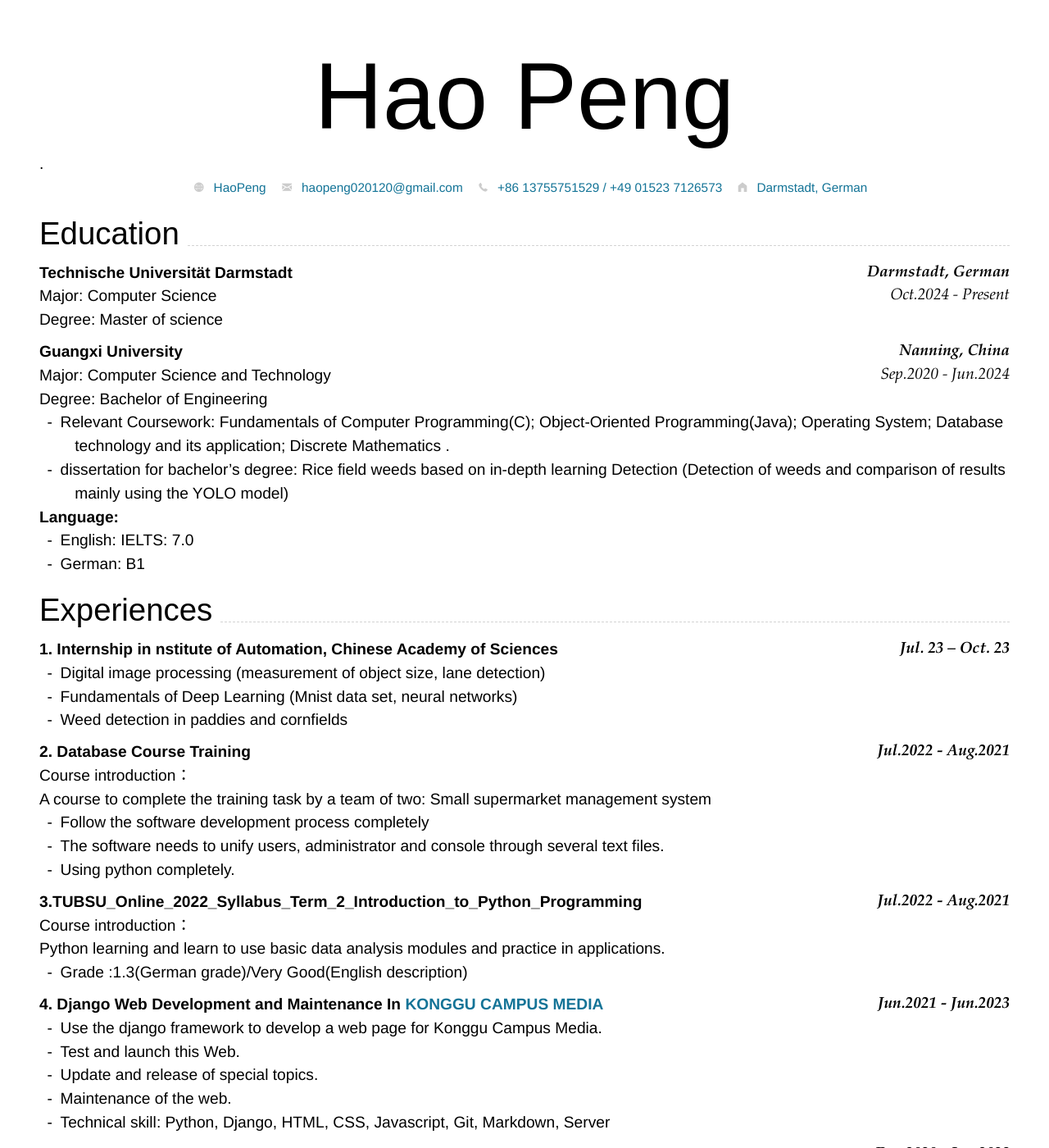
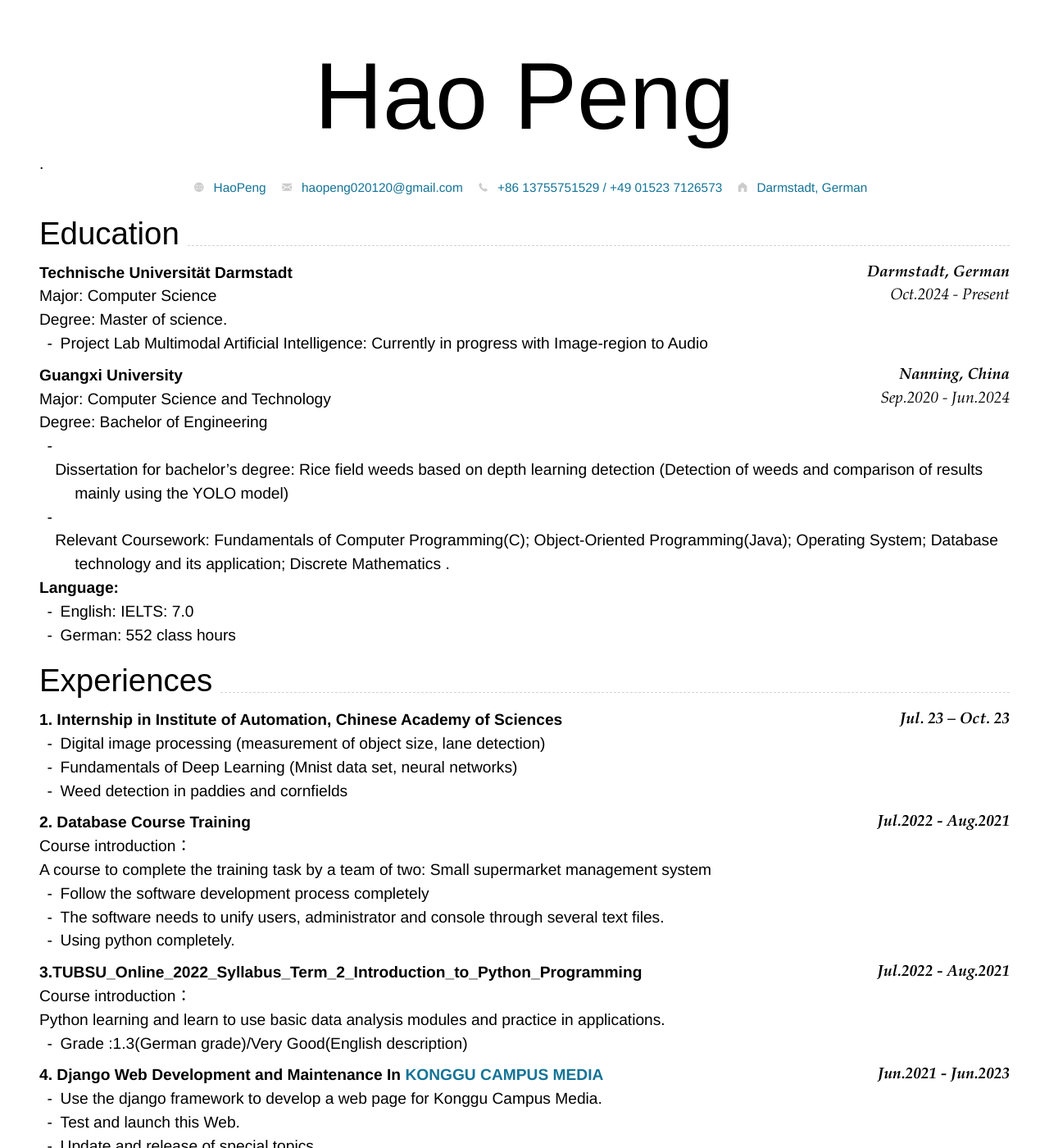
Before and after one commit to Hao-Peng-19/HaoPeng_CV, a Jekyll site: the page built from index.md, in a window 1280 px wide and 1400 px high. Shown: the whole window at 82% size. Built offline with Jekyll 4.4.1, drawn with Linux system fonts in a browser that asks for light colours; nearby versions of some CDN libraries; some of the changed text lies outside the part shown.

Commit message:
Update index.md

````diff
--- a/index.md
+++ b/index.md
@@ -37,7 +37,9 @@ Oct.2024 - Present
 ```
 Major: Computer Science
 
-Degree: Master of science
+Degree: Master of science.
+
+- Project Lab Multimodal Artificial Intelligence: Currently in progress with Image-region to Audio
 
 
 
@@ -51,17 +53,20 @@ Major: Computer Science and Technology
 
 Degree: Bachelor of Engineering
 
+- Dissertation for bachelor's degree:  Rice field weeds based on depth learning detection (Detection of weeds and comparison of results mainly using the YOLO model)
+
 - Relevant Coursework:  Fundamentals of Computer Programming(C); Object-Oriented Programming(Java); Operating System; Database technology and its application; Discrete Mathematics .
-- dissertation for bachelor's degree:  Rice field weeds based on in-depth learning Detection (Detection of weeds and comparison of results mainly using the YOLO model)
+
+
 
 **Language:**
 
 - English: IELTS: 7.0
-- German: B1
+- German: 552 class hours
 
 ## Experiences
 
-### **1. Internship in nstitute of Automation, Chinese Academy of Sciences  `Jul. 23 – Oct. 23`**
+### **1. Internship in Institute of Automation, Chinese Academy of Sciences  `Jul. 23 – Oct. 23`**
 * Digital image processing (measurement of object size, lane detection)
 * Fundamentals of Deep Learning (Mnist data set, neural networks)
 * Weed detection in paddies and cornfields
@@ -107,23 +112,13 @@ Python learning and learn to use basic data analysis modules and practice in app
 - Technical skill: Python, Algorithm
 - Grade: 92/100
 
-## Honors & Awards
-
-```
-Oct.2021
-Dec.2021
-```
-
-- China Undergraduate Mathematical Contest in Modelling, The Second Province Award
-- Dongxin Programming Contest, The Second-Grade Award
-
 ## Technical Skills
 
 - Programming: Python(Proficient); C++(Skilled); C/Java(Basic); Go(Understand)
+- AI: Pytorch(basic), YOLO(Basic), tensorflow(understand),
 - Web/MINAPP: Django(Proficient); SSM(Skilled); Mini-App develop(Basic)
 - Database: Mysql(Basic), Sql server(Basic)
 - Tools: Markdown(Skilled); Latex(Skilled); Github/Git(Skilled)
-- AI: Pytorch(basic), YOLO(Basic), tensorflow(understand),
 
 <!-- ### Footer
 
````
